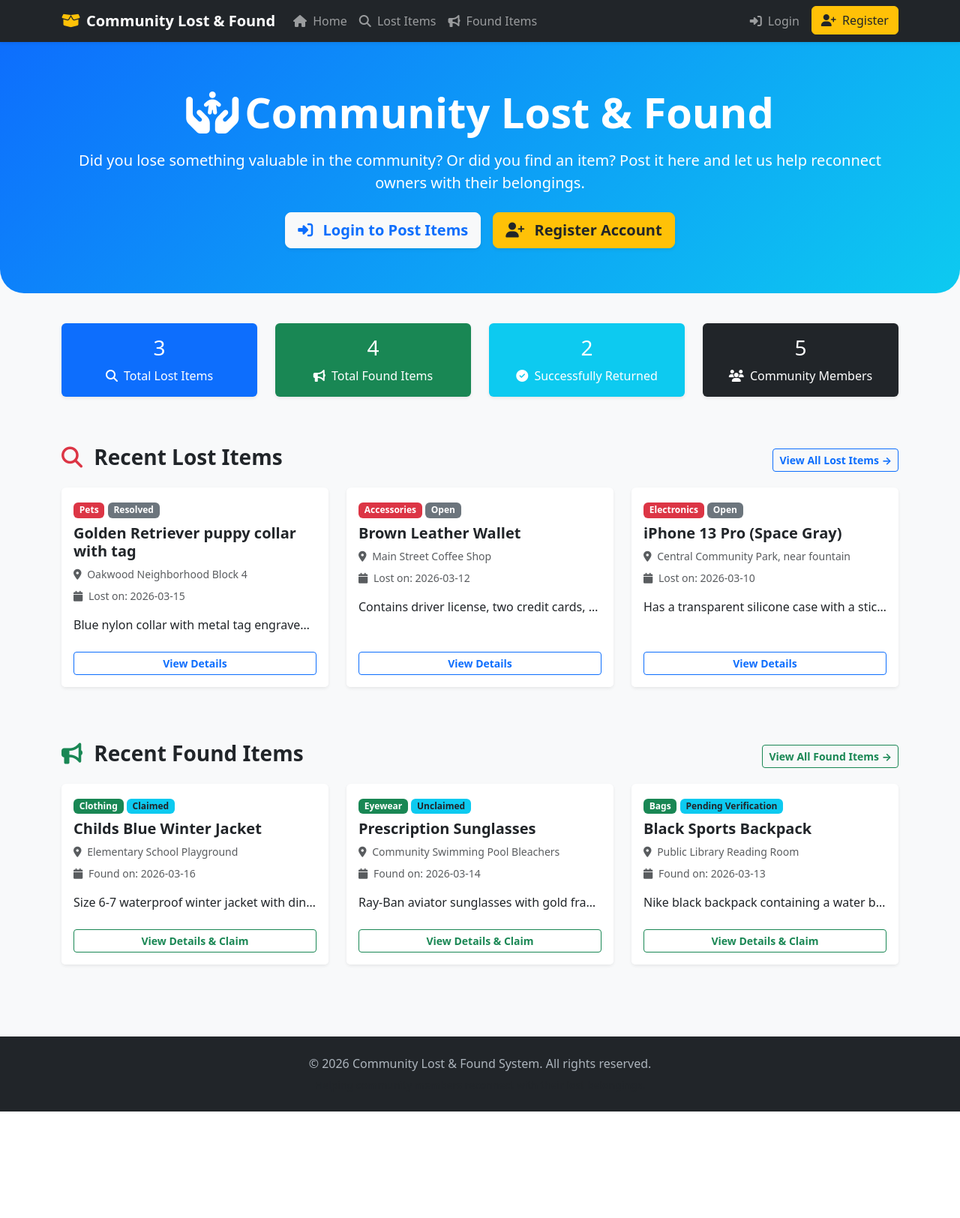
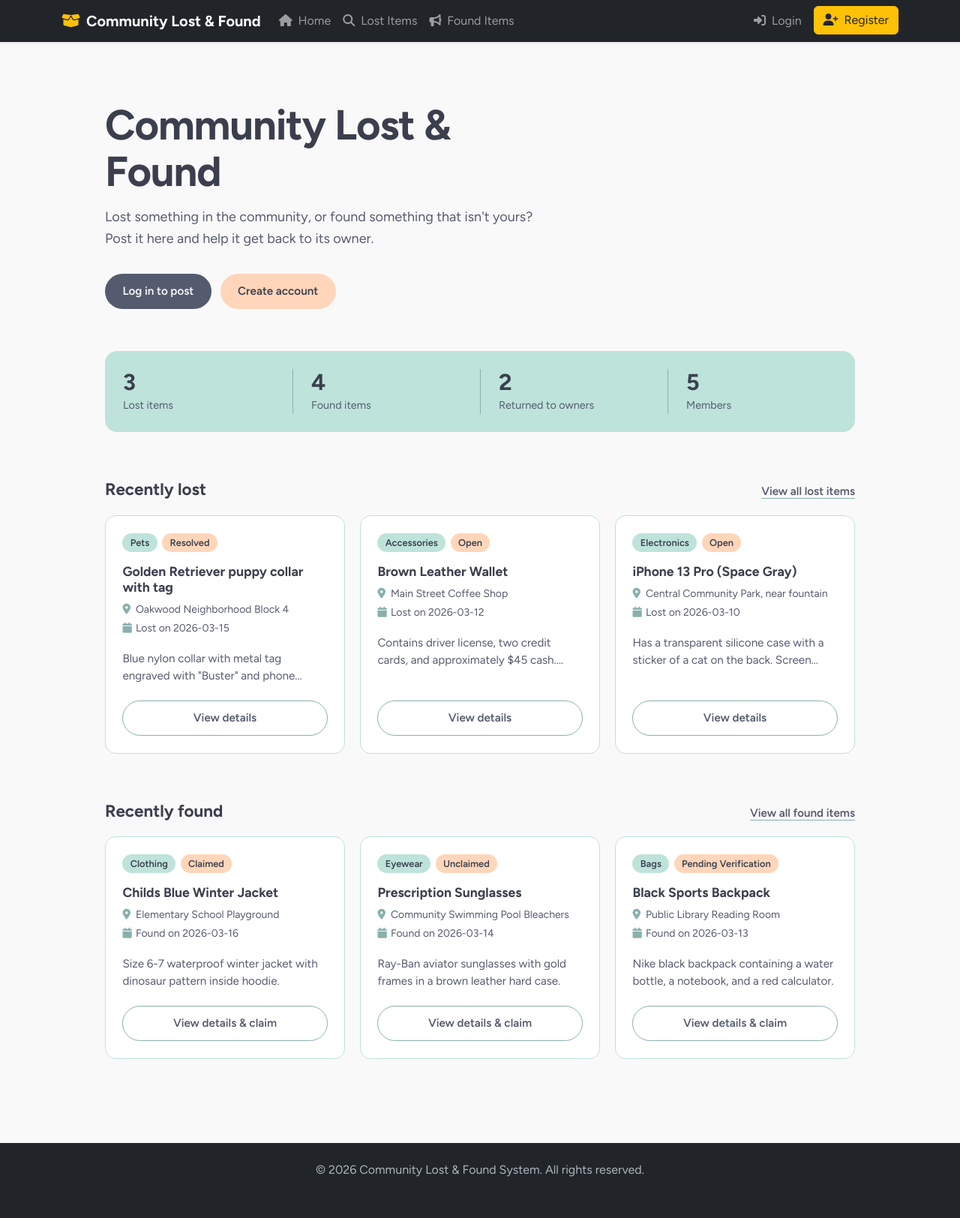
Before and after one commit to SickleFire/lost-and-found-system, a PHP site: page / in a window 1280 px wide. Shown: the whole page at 75% size. Before the commit the page ends 1482 px from the top, so only its background shows below. Run offline with PHP 8.4, Linux system fonts and the light colour scheme; data comes from the database, SQL or seed files in the repository.

Commit message:
redesign index to be minimal

```diff
--- a/index.php
+++ b/index.php
@@ -18,109 +18,215 @@ $recentFound = $pdo->query("SELECT f.*, u.full_name FROM found_items f JOIN user
 include 'header.php';
 ?>
 
-<!-- Hero Section -->
-<div class="hero-section text-center">
-    <div class="container">
-        <h1 class="display-4 fw-bold mb-3"><i class="fa-solid fa-hands-holding-child me-2"></i>Community Lost & Found</h1>
-        <p class="lead mb-4">Did you lose something valuable in the community? Or did you find an item? Post it here and let us help reconnect owners with their belongings.</p>
-        <div class="d-flex justify-content-center gap-3">
+<style>
+@import url('https://fonts.googleapis.com/css2?family=Figtree:wght@400;500;600;700&display=swap');
+
+:root {
+    --blue-slate: #555b6eff;
+    --muted-teal: #89b0aeff;
+    --frozen-water: #bee3dbff;
+    --bright-snow: #faf9f9ff;
+    --peach-fuzz: #ffd6baff;
+    --ink: #3b3f4d; /* darker shade of blue-slate for body text contrast */
+}
+
+body {
+    background: var(--bright-snow);
+    color: var(--blue-slate);
+    font-family: 'Figtree', system-ui, -apple-system, 'Segoe UI', sans-serif;
+}
+
+.lf-wrap { max-width: 1040px; margin: 0 auto; padding: 0 1.25rem; }
+
+/* Hero */
+.lf-hero { padding: 5rem 0 3.5rem; }
+.lf-hero h1 {
+    font-size: clamp(2.25rem, 5vw, 3.5rem);
+    font-weight: 700;
+    letter-spacing: -0.02em;
+    line-height: 1.1;
+    color: var(--ink);
+    margin: 0 0 1rem;
+    max-width: 16ch;
+}
+.lf-hero p {
+    font-size: 1.125rem;
+    line-height: 1.6;
+    max-width: 52ch;
+    margin: 0 0 2rem;
+}
+.lf-actions { display: flex; flex-wrap: wrap; gap: .75rem; }
+
+/* Buttons */
+.lf-btn {
+    display: inline-block;
+    padding: .7rem 1.4rem;
+    border-radius: 999px;
+    font-weight: 600;
+    font-size: .95rem;
+    text-decoration: none;
+    border: 1.5px solid transparent;
+    transition: background-color .15s, color .15s, border-color .15s;
+}
+.lf-btn:focus-visible { outline: 3px solid var(--muted-teal); outline-offset: 2px; }
+.lf-btn-primary { background: var(--blue-slate); color: var(--bright-snow); }
+.lf-btn-primary:hover { background: var(--ink); color: var(--bright-snow); }
+.lf-btn-accent { background: var(--peach-fuzz); color: var(--ink); }
+.lf-btn-accent:hover { background: #ffc7a0; color: var(--ink); }
+.lf-btn-ghost { border-color: var(--muted-teal); color: var(--blue-slate); background: transparent; }
+.lf-btn-ghost:hover { background: var(--frozen-water); color: var(--ink); }
+
+/* Stats */
+.lf-stats {
+    display: grid;
+    grid-template-columns: repeat(4, 1fr);
+    background: var(--frozen-water);
+    border-radius: 16px;
+    padding: 1.5rem 0;
+    margin-bottom: 4rem;
+}
+.lf-stat { padding: 0 1.5rem; border-left: 1px solid var(--muted-teal); }
+.lf-stat:first-child { border-left: 0; }
+.lf-stat strong { display: block; font-size: 1.9rem; font-weight: 700; color: var(--ink); line-height: 1.2; }
+.lf-stat span { font-size: .9rem; }
+
+/* Sections */
+.lf-section { margin-bottom: 4rem; }
+.lf-section-head {
+    display: flex;
+    justify-content: space-between;
+    align-items: baseline;
+    gap: 1rem;
+    margin-bottom: 1.25rem;
+}
+.lf-section-head h2 { font-size: 1.4rem; font-weight: 700; color: var(--ink); margin: 0; }
+.lf-link { color: var(--blue-slate); font-weight: 600; font-size: .95rem; text-decoration: underline; text-decoration-color: var(--muted-teal); text-underline-offset: 4px; }
+.lf-link:hover { color: var(--ink); text-decoration-color: var(--peach-fuzz); }
+
+.lf-grid { display: grid; grid-template-columns: repeat(3, 1fr); gap: 1.25rem; }
+
+/* Item cards */
+.lf-item {
+    display: flex;
+    flex-direction: column;
+    background: #fff;
+    border: 1px solid var(--frozen-water);
+    border-radius: 14px;
+    padding: 1.4rem;
+}
+.lf-tags { display: flex; flex-wrap: wrap; gap: .4rem; margin-bottom: .9rem; }
+.lf-tag {
+    font-size: .8rem;
+    font-weight: 600;
+    padding: .2rem .65rem;
+    border-radius: 999px;
+    background: var(--frozen-water);
+    color: var(--ink);
+}
+.lf-tag-status { background: var(--peach-fuzz); }
+.lf-item h3 { font-size: 1.1rem; font-weight: 700; color: var(--ink); margin: 0 0 .6rem; }
+.lf-meta { font-size: .875rem; margin: 0 0 .25rem; }
+.lf-meta i { color: var(--muted-teal); width: 1.1rem; }
+.lf-desc {
+    margin: .9rem 0 1.25rem;
+    font-size: .95rem;
+    line-height: 1.55;
+    display: -webkit-box;
+    -webkit-line-clamp: 2;
+    -webkit-box-orient: vertical;
+    overflow: hidden;
+}
+.lf-item .lf-btn { margin-top: auto; text-align: center; }
+
+.lf-empty { padding: 1.5rem; border: 1px dashed var(--muted-teal); border-radius: 14px; }
+
+@media (max-width: 860px) {
+    .lf-grid { grid-template-columns: 1fr; }
+    .lf-stats { grid-template-columns: repeat(2, 1fr); row-gap: 1.25rem; }
+    .lf-stat:nth-child(3) { border-left: 0; }
+    .lf-hero { padding: 3rem 0 2.5rem; }
+}
+</style>
+
+<!-- Hero -->
+<header class="lf-hero">
+    <div class="lf-wrap">
+        <h1>Community Lost &amp; Found</h1>
+        <p>Lost something in the community, or found something that isn't yours? Post it here and help it get back to its owner.</p>
+        <div class="lf-actions">
             <?php if (isLoggedIn()): ?>
-                <a href="post_lost.php" class="btn btn-light btn-lg fw-bold text-primary shadow-sm"><i class="fa-solid fa-search me-2"></i> Post Lost Item</a>
-                <a href="post_found.php" class="btn btn-warning btn-lg fw-bold text-dark shadow-sm"><i class="fa-solid fa-bullhorn me-2"></i> Post Found Item</a>
+                <a href="post_lost.php" class="lf-btn lf-btn-primary">Post lost item</a>
+                <a href="post_found.php" class="lf-btn lf-btn-accent">Post found item</a>
             <?php else: ?>
-                <a href="login.php" class="btn btn-light btn-lg fw-bold text-primary shadow-sm"><i class="fa-solid fa-sign-in-alt me-2"></i> Login to Post Items</a>
-                <a href="register.php" class="btn btn-warning btn-lg fw-bold text-dark shadow-sm"><i class="fa-solid fa-user-plus me-2"></i> Register Account</a>
+                <a href="login.php" class="lf-btn lf-btn-primary">Log in to post</a>
+                <a href="register.php" class="lf-btn lf-btn-accent">Create account</a>
             <?php endif; ?>
         </div>
     </div>
-</div>
+</header>
 
-<div class="container my-4">
-    <!-- Statistics Summary Bar -->
-    <div class="row text-center mb-5">
-        <div class="col-md-3 mb-3">
-            <div class="card p-3 bg-primary text-white shadow-sm">
-                <h3><?php echo $stats['lost']; ?></h3>
-                <p class="mb-0"><i class="fa-solid fa-search me-1"></i> Total Lost Items</p>
-            </div>
-        </div>
-        <div class="col-md-3 mb-3">
-            <div class="card p-3 bg-success text-white shadow-sm">
-                <h3><?php echo $stats['found']; ?></h3>
-                <p class="mb-0"><i class="fa-solid fa-bullhorn me-1"></i> Total Found Items</p>
-            </div>
-        </div>
-        <div class="col-md-3 mb-3">
-            <div class="card p-3 bg-info text-white shadow-sm">
-                <h3><?php echo $stats['resolved']; ?></h3>
-                <p class="mb-0"><i class="fa-solid fa-circle-check me-1"></i> Successfully Returned</p>
-            </div>
-        </div>
-        <div class="col-md-3 mb-3">
-            <div class="card p-3 bg-dark text-white shadow-sm">
-                <h3><?php echo $stats['users']; ?></h3>
-                <p class="mb-0"><i class="fa-solid fa-users me-1"></i> Community Members</p>
-            </div>
-        </div>
-    </div>
+<main class="lf-wrap">
+    <!-- Statistics -->
+    <section class="lf-stats" aria-label="Community statistics">
+        <div class="lf-stat"><strong><?php echo $stats['lost']; ?></strong><span>Lost items</span></div>
+        <div class="lf-stat"><strong><?php echo $stats['found']; ?></strong><span>Found items</span></div>
+        <div class="lf-stat"><strong><?php echo $stats['resolved']; ?></strong><span>Returned to owners</span></div>
+        <div class="lf-stat"><strong><?php echo $stats['users']; ?></strong><span>Members</span></div>
+    </section>
 
     <!-- Recent Lost Items -->
-    <div class="row mb-5">
-        <div class="d-flex justify-content-between align-items-center mb-3">
-            <h3 class="fw-bold"><i class="fa-solid fa-search text-danger me-2"></i> Recent Lost Items</h3>
-            <a href="lost_items.php" class="btn btn-outline-primary btn-sm fw-bold">View All Lost Items &rarr;</a>
+    <section class="lf-section">
+        <div class="lf-section-head">
+            <h2>Recently lost</h2>
+            <a href="lost_items.php" class="lf-link">View all lost items</a>
         </div>
         <?php if (empty($recentLost)): ?>
-            <div class="col-12"><p class="text-muted">No lost items reported recently.</p></div>
+            <p class="lf-empty">No lost items reported yet. If you've lost something, post it so others can help.</p>
         <?php else: ?>
-            <?php foreach ($recentLost as $item): ?>
-                <div class="col-md-4 mb-4">
-                    <div class="card h-100 shadow-sm">
-                        <div class="card-body">
-                            <span class="badge bg-danger mb-2"><?php echo htmlspecialchars($item['category']); ?></span>
-                            <span class="badge bg-secondary mb-2"><?php echo htmlspecialchars($item['status']); ?></span>
-                            <h5 class="card-title fw-bold"><?php echo htmlspecialchars($item['title']); ?></h5>
-                            <p class="card-text text-muted small mb-2"><i class="fa-solid fa-map-marker-alt me-1"></i> <?php echo htmlspecialchars($item['location_lost']); ?></p>
-                            <p class="card-text text-muted small mb-3"><i class="fa-solid fa-calendar me-1"></i> Lost on: <?php echo $item['date_lost']; ?></p>
-                            <p class="card-text text-truncate"><?php echo htmlspecialchars($item['description']); ?></p>
+            <div class="lf-grid">
+                <?php foreach ($recentLost as $item): ?>
+                    <article class="lf-item">
+                        <div class="lf-tags">
+                            <span class="lf-tag"><?php echo htmlspecialchars($item['category']); ?></span>
+                            <span class="lf-tag lf-tag-status"><?php echo htmlspecialchars($item['status']); ?></span>
                         </div>
-                        <div class="card-footer bg-white border-top-0 pb-3">
-                            <a href="lost_detail.php?id=<?php echo $item['id']; ?>" class="btn btn-outline-primary btn-sm w-100 fw-bold">View Details</a>
-                        </div>
-                    </div>
-                </div>
-            <?php endforeach; ?>
+                        <h3><?php echo htmlspecialchars($item['title']); ?></h3>
+                        <p class="lf-meta"><i class="fa-solid fa-map-marker-alt"></i><?php echo htmlspecialchars($item['location_lost']); ?></p>
+                        <p class="lf-meta"><i class="fa-solid fa-calendar"></i>Lost on <?php echo htmlspecialchars($item['date_lost']); ?></p>
+                        <p class="lf-desc"><?php echo htmlspecialchars($item['description']); ?></p>
+                        <a href="lost_detail.php?id=<?php echo (int)$item['id']; ?>" class="lf-btn lf-btn-ghost">View details</a>
+                    </article>
+                <?php endforeach; ?>
+            </div>
         <?php endif; ?>
-    </div>
+    </section>
 
     <!-- Recent Found Items -->
-    <div class="row mb-4">
-        <div class="d-flex justify-content-between align-items-center mb-3">
-            <h3 class="fw-bold"><i class="fa-solid fa-bullhorn text-success me-2"></i> Recent Found Items</h3>
-            <a href="found_items.php" class="btn btn-outline-success btn-sm fw-bold">View All Found Items &rarr;</a>
+    <section class="lf-section">
+        <div class="lf-section-head">
+            <h2>Recently found</h2>
+            <a href="found_items.php" class="lf-link">View all found items</a>
         </div>
         <?php if (empty($recentFound)): ?>
-            <div class="col-12"><p class="text-muted">No found items reported recently.</p></div>
+            <p class="lf-empty">No found items reported yet. If you've found something, post it so the owner can claim it.</p>
         <?php else: ?>
-            <?php foreach ($recentFound as $item): ?>
-                <div class="col-md-4 mb-4">
-                    <div class="card h-100 shadow-sm">
-                        <div class="card-body">
-                            <span class="badge bg-success mb-2"><?php echo htmlspecialchars($item['category']); ?></span>
-                            <span class="badge bg-info text-dark mb-2"><?php echo htmlspecialchars($item['status']); ?></span>
-                            <h5 class="card-title fw-bold"><?php echo htmlspecialchars($item['title']); ?></h5>
-                            <p class="card-text text-muted small mb-2"><i class="fa-solid fa-map-marker-alt me-1"></i> <?php echo htmlspecialchars($item['location_found']); ?></p>
-                            <p class="card-text text-muted small mb-3"><i class="fa-solid fa-calendar me-1"></i> Found on: <?php echo $item['date_found']; ?></p>
-                            <p class="card-text text-truncate"><?php echo htmlspecialchars($item['description']); ?></p>
+            <div class="lf-grid">
+                <?php foreach ($recentFound as $item): ?>
+                    <article class="lf-item">
+                        <div class="lf-tags">
+                            <span class="lf-tag"><?php echo htmlspecialchars($item['category']); ?></span>
+                            <span class="lf-tag lf-tag-status"><?php echo htmlspecialchars($item['status']); ?></span>
                         </div>
-                        <div class="card-footer bg-white border-top-0 pb-3">
-                            <a href="found_detail.php?id=<?php echo $item['id']; ?>" class="btn btn-outline-success btn-sm w-100 fw-bold">View Details & Claim</a>
-                        </div>
-                    </div>
-                </div>
-            <?php endforeach; ?>
+                        <h3><?php echo htmlspecialchars($item['title']); ?></h3>
+                        <p class="lf-meta"><i class="fa-solid fa-map-marker-alt"></i><?php echo htmlspecialchars($item['location_found']); ?></p>
+                        <p class="lf-meta"><i class="fa-solid fa-calendar"></i>Found on <?php echo htmlspecialchars($item['date_found']); ?></p>
+                        <p class="lf-desc"><?php echo htmlspecialchars($item['description']); ?></p>
+                        <a href="found_detail.php?id=<?php echo (int)$item['id']; ?>" class="lf-btn lf-btn-ghost">View details &amp; claim</a>
+                    </article>
+                <?php endforeach; ?>
+            </div>
         <?php endif; ?>
-    </div>
-</div>
+    </section>
+</main>
 
 <?php include 'footer.php'; ?>
```
